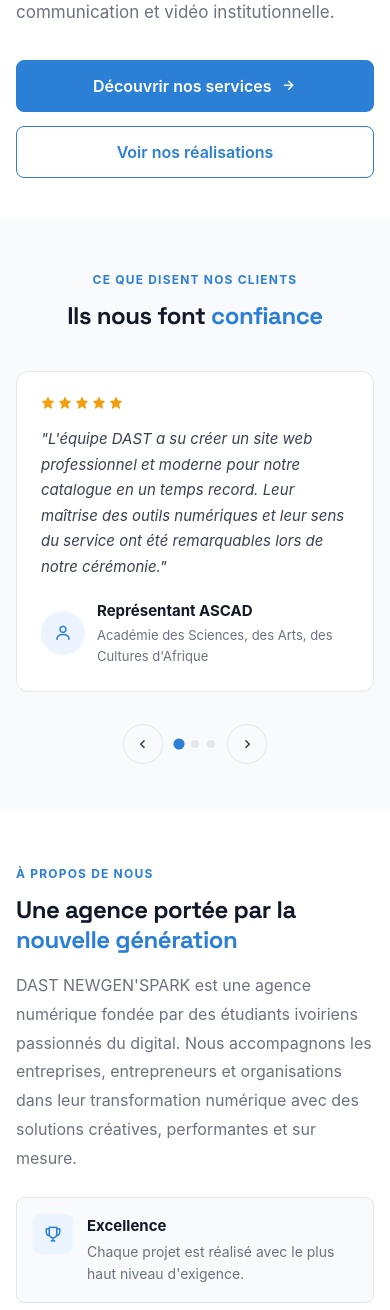
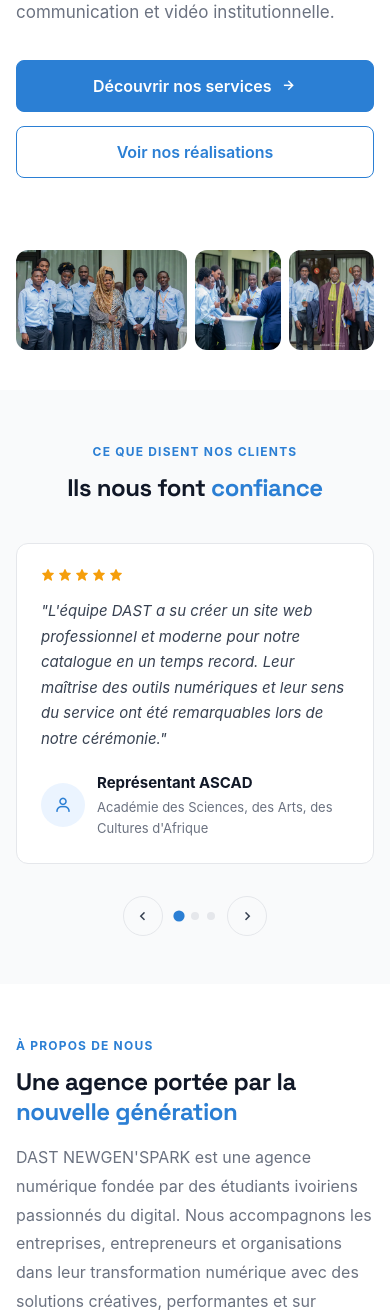
Before and after one commit to Chaka06/GROUPE-DAST, a Django app: page / in a window 390 px wide. Shown: the part 401-1711 px from the top of the page. Run offline with Django 5.2, Linux system fonts and the light colour scheme; data comes from the database, SQL or seed files in the repository; data that the repository does not hold is empty.

Commit message:
fix(mobile): afficher les photos hero en miniature + supprimer le zoom auto
- Hero visual visible sur mobile/tablette en bande horizontale (140px / 100px)
  au lieu d'être masqué (display:none à 1024px)
- touch-action:manipulation sur html pour bloquer le double-tap zoom iOS
- Scale hover de la team-gallery uniquement sur appareils avec hover réel

Co-Authored-By: Claude Sonnet 4.6 <noreply@anthropic.com>

```diff
--- a/static/css/main.css
+++ b/static/css/main.css
@@ -72,6 +72,9 @@ ul, ol { list-style: none; }
 address { font-style: normal; }
 figure { margin: 0; }
 button { font-family: inherit; cursor: pointer; border: none; background: none; }
+
+/* Prevent double-tap zoom on touch devices */
+html { touch-action: manipulation; }
 
 /* Prevent mobile auto-zoom on inputs */
 input, textarea, select, button {
@@ -648,7 +651,9 @@ input, textarea, select, button {
   object-fit: cover;
   transition: transform .4s var(--ease);
 }
-.team-gallery__item:hover img { transform: scale(1.03); }
+@media (hover: hover) {
+  .team-gallery__item:hover img { transform: scale(1.03); }
+}
 
 /* ── 13. PORTFOLIO CARDS ───────────────────────────────── */
 .portfolio-grid {
@@ -1436,7 +1441,15 @@ select.form-control {
 /* ── 35. RESPONSIVE ────────────────────────────────────── */
 @media (max-width: 1024px) {
   .hero__inner        { grid-template-columns: 1fr; }
-  .hero__visual       { display: none; }
+  .hero__visual {
+    display: flex;
+    flex-direction: row;
+    gap: .5rem;
+    margin-top: 1.5rem;
+    height: 140px;
+  }
+  .hero__photo--wide { flex: 2; min-width: 0; }
+  .hero__photo:not(.hero__photo--wide) { flex: 1; min-width: 0; }
   .about__inner       { grid-template-columns: 1fr; }
   .about__visual      { aspect-ratio: 16/9; }
   .about__visual img  { height: auto; }
@@ -1484,6 +1497,7 @@ select.form-control {
 @media (max-width: 480px) {
   .team-grid        { grid-template-columns: 1fr; }
   .team-gallery     { grid-template-columns: 1fr; }
+  .hero__visual     { height: 100px; }
   .hero__title      { font-size: 1.875rem; }
   .page-hero__title { font-size: 1.625rem; }
   .section-title    { font-size: 1.5rem; }
```
Also changed, not shown: 1 other file.
